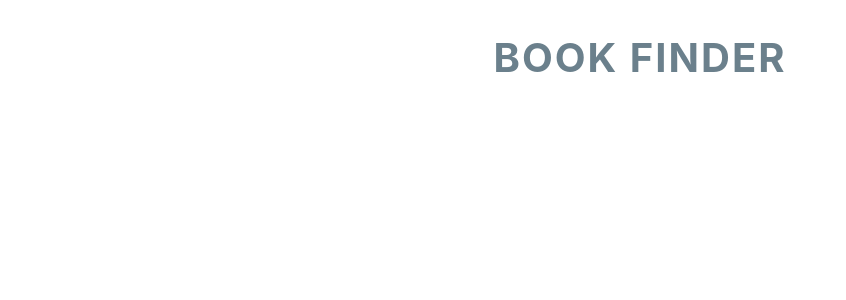
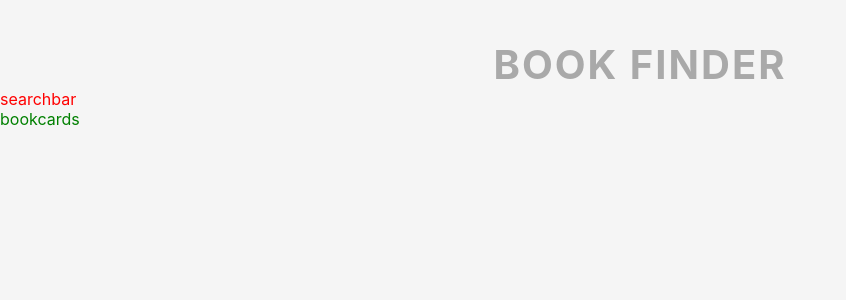
Before and after one commit to maxwelltmorgan/book-finder, a React (Create React App) app: page / in a window 1280 px wide. Shown: the top 300 px of the page, without its empty margins (0-846 px from the left). Built offline with nearby package versions, Linux system fonts and the light colour scheme.

Commit message:
set up components

```diff
--- a/src/App.css
+++ b/src/App.css
@@ -1,19 +1,14 @@
 .App {
-  text-align: center;
-}
-
-.App-header {
-  background-color: #fff;
+  background-color: #F5F5F5;
   min-height: 100vh;
-  display: flex;
-  flex-direction: column;
-  align-items: center;
-  font-size: calc(10px + 2vmin);
-  color: #6b808c;
 }
 
 .heading {
+  margin: 0;
+  padding-top: 40px;
   text-transform: uppercase;
+  text-align: center;
   font-size: 40px;
   letter-spacing: 2px;
+  color: darkgrey;
 }
--- a/src/App.js
+++ b/src/App.js
@@ -1,13 +1,15 @@
 import React, { Component } from 'react';
 import './App.css';
+import SearchBar from './components/SearchBar';
+import BookCards from './components/BookCards';
 
 class App extends Component {
   render() {
     return (
       <div className="App">
-        <header className="App-header">
-          <h2 className="heading">Book Finder</h2>
-        </header>
+        <h2 className="heading">Book Finder</h2>
+        <SearchBar/>
+        <BookCards/>
       </div>
     );
   }
--- /dev/null
+++ b/src/components/BookCards.js
@@ -0,0 +1,14 @@
+import React from 'react';
+import '../style/BookCards.css';
+
+class BookCards extends React.Component {
+    render() {
+        return(
+            <div className='bookcards'>
+              bookcards
+            </div>
+        );
+    }
+}
+
+export default BookCards;
--- /dev/null
+++ b/src/components/SearchBar.js
@@ -0,0 +1,14 @@
+import React from 'react';
+import '../style/SearchBar.css';
+
+class SearchBar extends React.Component {
+    render() {
+        return(
+            <div className='search-bar'>
+              searchbar
+            </div>
+        );
+    }
+}
+
+export default SearchBar;
--- /dev/null
+++ b/src/style/BookCards.css
@@ -0,0 +1,3 @@
+.bookcards {
+    color: green;
+}
--- /dev/null
+++ b/src/style/SearchBar.css
@@ -0,0 +1,3 @@
+.search-bar {
+    color: red;
+}
```
